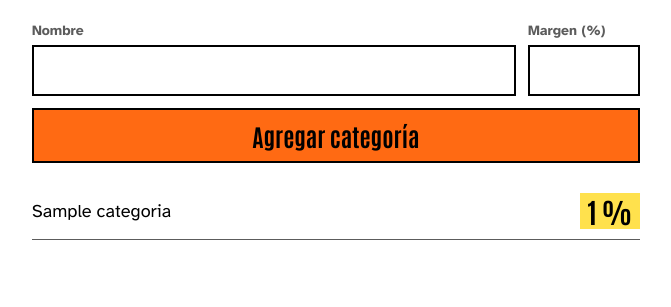
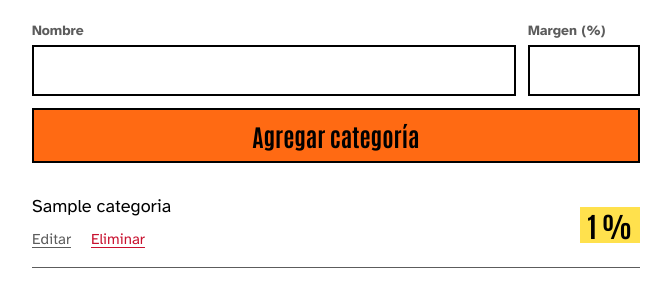
Before and after one commit to germangomezpro/kiosco, a PHP site: page /public/categorias.html in a window 1280 px wide. Shown: the part 92-399 px from the top of the page, without its empty margins (304-975 px from the left). Run offline with PHP 8.4, Linux system fonts and the light colour scheme; tables that the repository leaves empty hold one stand-in row (values such as "Sample post").

Commit message:
Pantalla de categorías: botones de editar y eliminar

```diff
--- a/api/controllers/CategoriaController.php
+++ b/api/controllers/CategoriaController.php
@@ -48,7 +48,7 @@ class CategoriaController{
 
         http_response_code(201);
 
-        //Por ahora imprime acá el resultado.
+        //Respondemos a la vista con json
         echo json_encode(['ok' => true, 'id' => $id]);
     }
 
--- a/public/css/estilos.css
+++ b/public/css/estilos.css
@@ -156,3 +156,39 @@ h1 {
 .boton:active {
     transform: translateY(2px);
 }
+
+
+/* Botones de Editar y Eliminar */
+
+.lista-texto {
+    display: flex;
+    flex-direction: column;
+    gap: 0.125rem;
+    min-width: 0;
+}
+
+.lista-acciones {
+    display: flex;
+    gap: 1.25rem;
+}
+
+.accion {
+    padding: 0.375rem 0;
+    border: none;
+    background: none;
+    color: var(--lapiz);
+    font: inherit;
+    font-size: 0.9375rem;
+    text-decoration: underline;
+    text-underline-offset: 3px;
+    cursor: pointer;
+}
+
+.accion-peligro {
+    color: var(--rojo);
+}
+
+.accion:focus-visible {
+    outline: 3px solid var(--naranja);
+    outline-offset: 2px;
+}
--- a/public/js/categorias.js
+++ b/public/js/categorias.js
@@ -40,8 +40,39 @@ async function cargarCategorias(){
             margen.className = 'lista-numero';
             margen.textContent = Number(categoria.margen).toLocaleString('es-AR') + ' %';
 
+            //Acciones de la fila
+            const acciones = document.createElement('div');
+            acciones.className = 'lista-acciones';
+
+            //Botón Editar
+            const botonEditar = document.createElement('button');
+            botonEditar.type = 'button';
+            botonEditar.className = 'accion';
+            botonEditar.textContent = 'Editar';
+            botonEditar.addEventListener('click', function(){
+                console.log('Editar', categoria.id, categoria.nombre);
+            });
+
+            //Botón Eliminar
+            const botonEliminar = document.createElement('button');
+            botonEliminar.type = 'button';
+            botonEliminar.className = 'accion accion-peligro';
+            botonEliminar.textContent = 'Eliminar';
+            botonEliminar.addEventListener('click', function(){
+                console.log('Eliminar', categoria.id, categoria.nombre);
+            });
+
+            acciones.appendChild(botonEditar);
+            acciones.appendChild(botonEliminar);
+
+            //El nombre y las acciones, uno arriba del otro
+            const texto = document.createElement('div');
+            texto.className = 'lista-texto';
+            texto.appendChild(nombre);
+            texto.appendChild(acciones);
+
             //Metemos los span dentro de <li>
-            item.appendChild(nombre);
+            item.appendChild(texto);
             item.appendChild(margen);
             //Y los li dentro de ul
             lista.appendChild(item);
```
